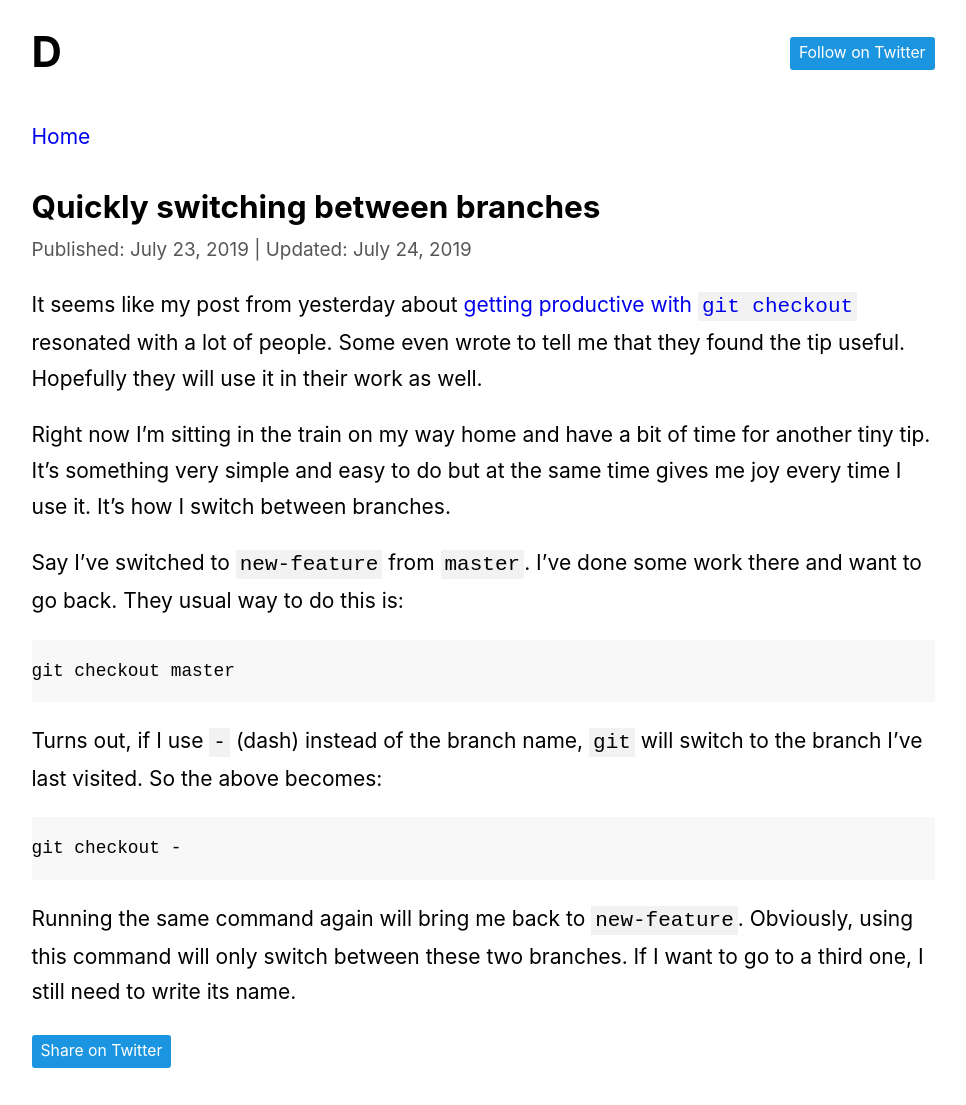
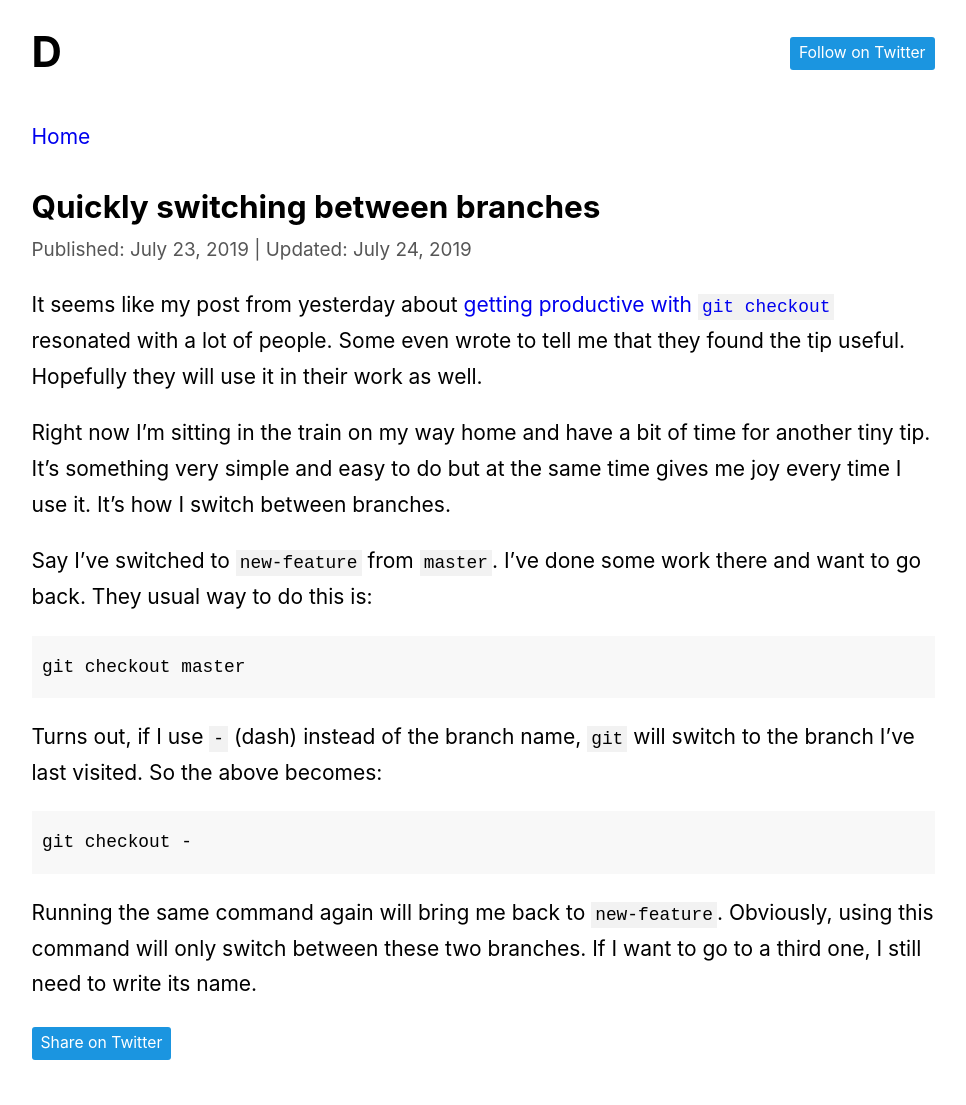
Before and after one commit to dzhavat/dzhavat.github.io, a Jekyll site: the page built from _posts/2019-07-23-quickly-switching-between-branches.md, in a window 1280 px wide. Shown: the whole page, without its empty margins (157-1123 px from the left). Built offline with Jekyll 4.4.1, drawn with Linux system fonts in a browser that asks for light colours.

Commit message:
Update custom.css

```diff
--- a/assets/css/custom.css
+++ b/assets/css/custom.css
@@ -79,7 +79,12 @@ figure {
 
 code {
   background-color: rgba(0, 0, 0, 0.05);
+  font-size: 0.85rem;
   padding: 3px 4px;
+}
+
+pre.highlight {
+  padding-left: 0.5rem;
 }
 
 pre {
```
